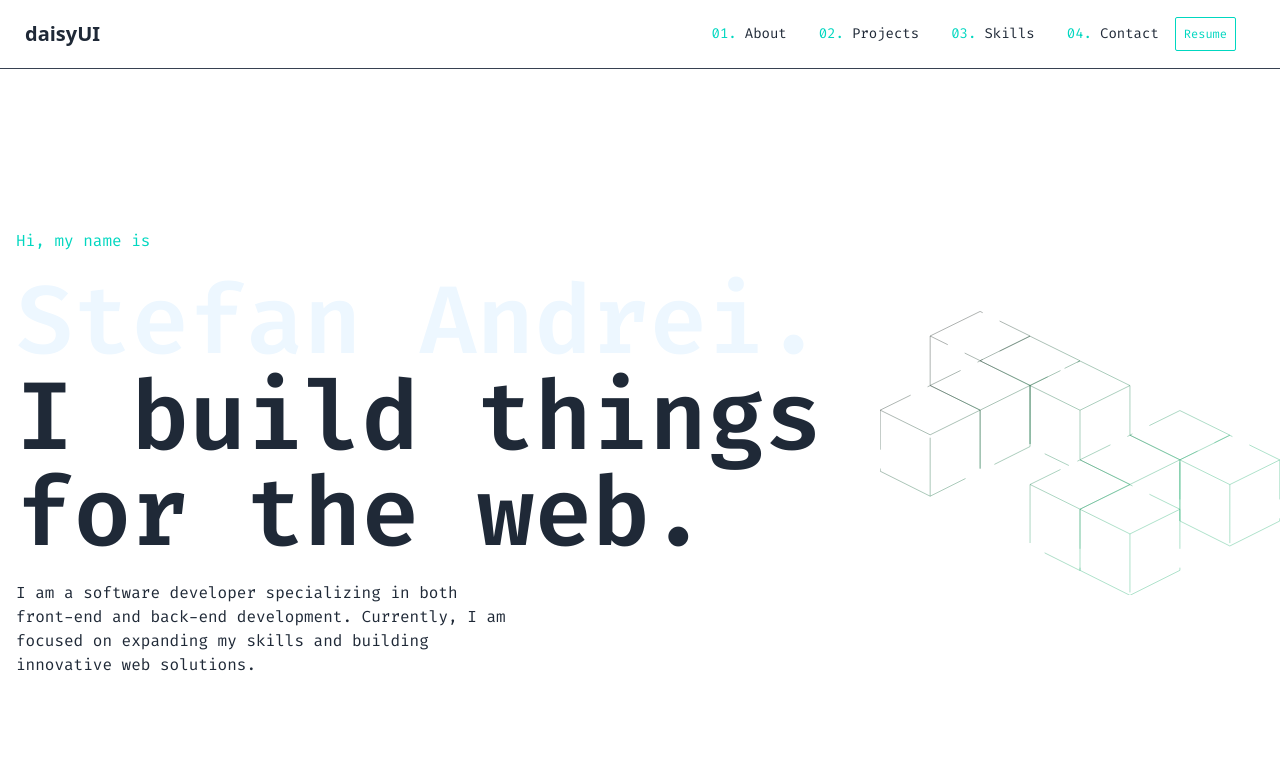
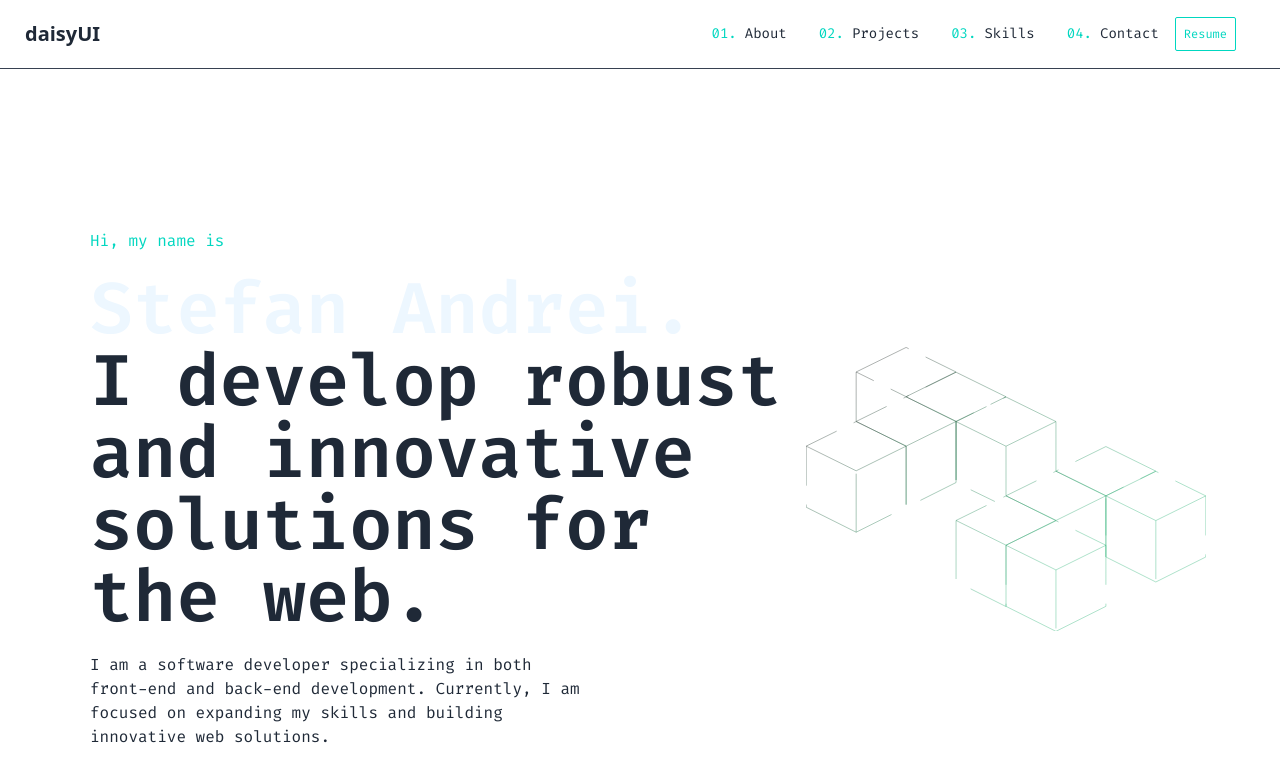
Before and after one commit to stefanpython/dev-portfolio-, a React (Vite) app: page / in a window 1280 px wide. Shown: the top 782 px of the page. Built offline with nearby package versions, Linux system fonts and the light colour scheme.

Commit message:
Add motion animation to welcome.tsx

```diff
--- a/src/App.tsx
+++ b/src/App.tsx
@@ -2,6 +2,7 @@ import "./App.css";
 import Navbar from "./components/Navbar";
 import AnimatedSVG from "./components/AnimatedSVG";
 import Welcome from "./components/Welcome";
+import About from "./components/About";
 
 function App() {
   return (
--- /dev/null
+++ b/src/components/About.tsx
@@ -0,0 +1,3 @@
+export default function About() {
+  return <div>About</div>;
+}
--- a/src/components/Welcome.tsx
+++ b/src/components/Welcome.tsx
@@ -1,25 +1,49 @@
+import { motion } from "framer-motion";
+
 export default function Welcome() {
   return (
     <div className="welcome-container pl-4 pr-4">
-      <p className="text-accent pb-5">Hi, my name is </p>
+      <motion.p
+        className="text-accent pb-5"
+        initial={{ opacity: 0, y: -20 }}
+        animate={{ opacity: 1, y: 0 }}
+        transition={{ duration: 0.5 }}
+      >
+        Hi, my name is
+      </motion.p>
 
-      <h1 className="welcome-name font-semibold text-4xl sm:text-6xl md:text-7xl lg:text-8xl ">
+      <motion.h1
+        className="welcome-name font-semibold text-4xl sm:text-6xl lg:text-7xl"
+        initial={{ opacity: 0, y: -20 }}
+        animate={{ opacity: 1, y: 0 }}
+        transition={{ duration: 0.5, delay: 0.5 }}
+      >
         Stefan Andrei.
-      </h1>
+      </motion.h1>
 
-      <div className="max-w-[900px] pb-5">
-        <h1 className="font-semibold text-4xl sm:text-6xl md:text-7xl lg:text-8xl">
-          I build things for the web.
+      <motion.div
+        className="max-w-[700px] pb-5"
+        initial={{ opacity: 0, y: -20 }}
+        animate={{ opacity: 1, y: 0 }}
+        transition={{ duration: 0.5, delay: 1 }}
+      >
+        <h1 className="font-semibold text-4xl sm:text-6xl lg:text-7xl">
+          I develop robust and innovative solutions for the web.
         </h1>
-      </div>
+      </motion.div>
 
-      <div className="max-w-[500px]">
+      <motion.div
+        className="max-w-[500px]"
+        initial={{ opacity: 0, y: -20 }}
+        animate={{ opacity: 1, y: 0 }}
+        transition={{ duration: 0.5, delay: 1.4 }}
+      >
         <p>
           I am a software developer specializing in both front-end and back-end
           development. Currently, I am focused on expanding my skills and
           building innovative web solutions.
         </p>
-      </div>
+      </motion.div>
     </div>
   );
 }
```
